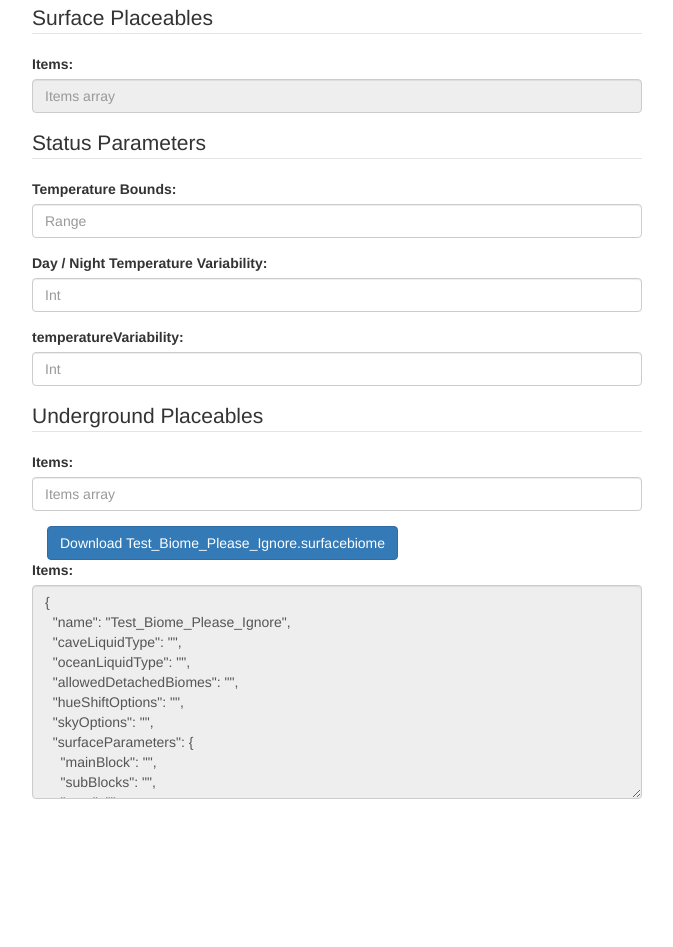
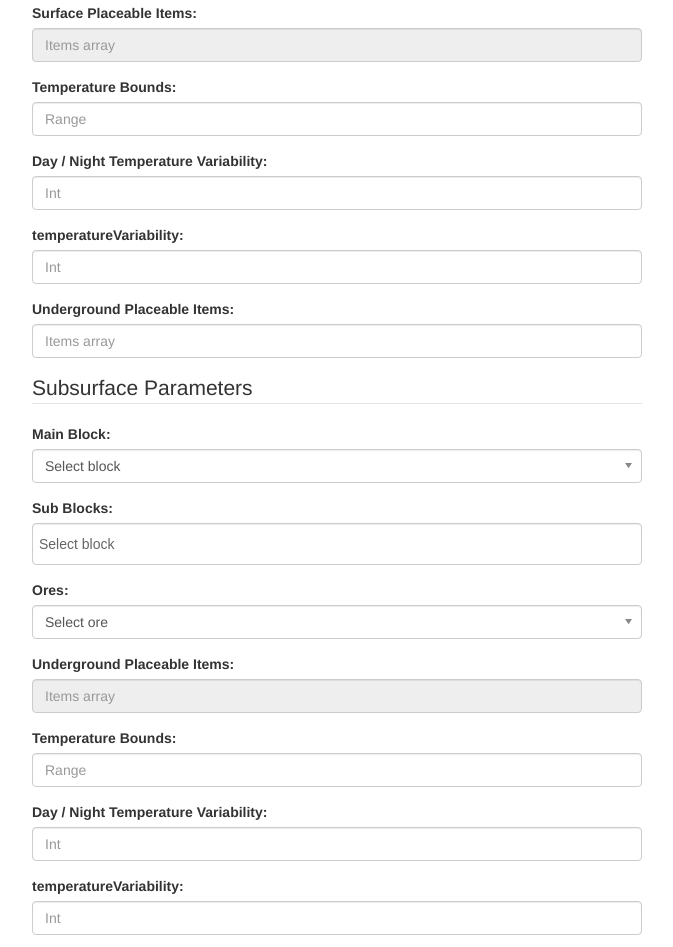
Before and after one commit to findar/BiomeGenWebApp, a website: page app/index.html in a window 1280 px wide. Shown: the part 1713-2660 px from the top of the page, without its empty margins (303-976 px from the left). Before the commit the page ends 2527 px from the top, so only its background shows below. Drawn offline with nearby package versions, Linux system fonts and the light colour scheme; some packages are replaced by stand-ins of ours.

Commit message:
Cleaned up form and adding subsurface fields

```diff
--- a/app/index.html
+++ b/app/index.html
@@ -194,28 +194,71 @@
                     data-placeholder="Track files">
                 </select>
             </div>
-            <legend>Surface Placeables</legend>
             <div class="form-group">
-                <label class="control-label">Items:</label>
-                <input type="text" class="form-control"ng-model="form.surfaceParameters.items" placeholder="Items array" disabled/>
+                <label class="control-label">Surface Placeable Items:</label>
+                <input type="text" class="form-control"ng-model="form.surfaceParameters.surfacePlaceables.items" placeholder="Items array" disabled/>
             </div>
-            <legend>Status Parameters</legend>
             <div class="form-group">
                 <label class="control-label">Temperature Bounds:</label>
-                <input type="text" class="form-control"ng-model="form.surfaceParameters.temperatureBounds" placeholder="Range"/>
+                <input type="text" class="form-control"ng-model="form.surfaceParameters.statusParameters.temperatureBounds" placeholder="Range"/>
             </div>
             <div class="form-group">
                 <label class="control-label">Day / Night Temperature Variability:</label>
-                <input type="text" class="form-control"ng-model="form.surfaceParameters.dayNightTemperatureVariability" placeholder="Int"/>
+                <input type="text" class="form-control"ng-model="form.surfaceParameters.statusParameters.dayNightTemperatureVariability" placeholder="Int"/>
             </div>
             <div class="form-group">
                 <label class="control-label">temperatureVariability:</label>
-                <input type="text" class="form-control"ng-model="form.surfaceParameters.temperatureVariability" placeholder="Int"/>
+                <input type="text" class="form-control"ng-model="form.surfaceParameters.statusParameters.temperatureVariability" placeholder="Int"/>
             </div>
-            <legend>Underground Placeables</legend>
             <div class="form-group">
-                <label class="control-label">Items:</label>
-                <input type="text" class="form-control"ng-model="form.surfaceParameters.items" placeholder="Items array"/>
+                <label class="control-label">Underground Placeable Items:</label>
+                <input type="text" class="form-control"ng-model="form.surfaceParameters.undergroundPlaceables.items" placeholder="Items array"/>
+            </div>
+            <legend>Subsurface Parameters</legend>
+            <div class="form-group">
+                <label class="control-label">Main Block:</label>
+                <select ng-model="form.subSurfaceParameters.mainBlock"
+                        class="form-control"
+                        chosen
+                        ng-options="block for block in blocks"
+                        data-placeholder="Select block">
+                </select>
+            </div>
+            <div class="form-group">
+                <label class="control-label">Sub Blocks:</label>
+                <select ng-model="form.subSurfaceParameters.subBlocks"
+                        class="form-control"
+                        chosen
+                        multiple
+                        ng-options="block for block in blocks"
+                        data-placeholder="Select block">
+                </select>
+            </div>
+            <div class="form-group">
+                <label class="control-label">Ores:</label>
+                <select ng-model="form.subSurfaceParameters.ores"
+                        class="form-control"
+                        chosen
+                        ng-options="ore for ore in ores"
+                        data-placeholder="Select ore">
+                </select>
+            </select>
+            </div>
+            <div class="form-group">
+                <label class="control-label">Underground Placeable Items:</label>
+                <input type="text" class="form-control"ng-model="form.subSurfaceParameters.undergroundPlaceables.items" placeholder="Items array" disabled/>
+            </div>
+            <div class="form-group">
+                <label class="control-label">Temperature Bounds:</label>
+                <input type="text" class="form-control"ng-model="form.subSurfaceParameters.statusParameters.temperatureBounds" placeholder="Range"/>
+            </div>
+            <div class="form-group">
+                <label class="control-label">Day / Night Temperature Variability:</label>
+                <input type="text" class="form-control"ng-model="form.subSurfaceParameters.statusParameters.dayNightTemperatureVariability" placeholder="Int"/>
+            </div>
+            <div class="form-group">
+                <label class="control-label">temperatureVariability:</label>
+                <input type="text" class="form-control"ng-model="form.subSurfaceParameters.statusParameters.temperatureVariability" placeholder="Int"/>
             </div>
             <div class="col-sm-12">
                 <button type="button"
```
